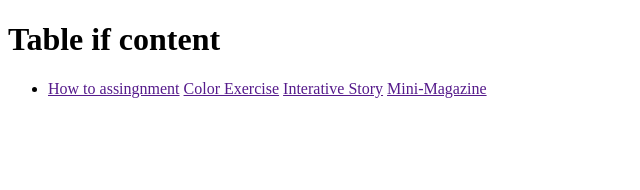
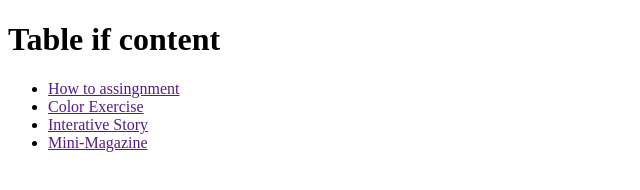
Before and after one commit to rahmanhira/rahmanhira.github.io, a plain HTML site: page index.html in a window 1280 px wide. Shown: the whole page, without its empty margins (0-640 px from the left). Drawn offline with Linux system fonts and the light colour scheme.

Commit message:
lines
adding lines

```diff
--- a/index.html
+++ b/index.html
@@ -10,12 +10,12 @@
  <nav>
  	<ul>
  		<li>
- 			<a href=""> How to assingnment</a>
- 			<a href=""> Color Exercise</a>
- 			<a href=""> Interative Story</a>
- 			<a href=""> Mini-Magazine</a>
+ 			<a href=""> How to assingnment</a></li>
+ 			<li><a href=""> Color Exercise</a></li>
+ 			<li><a href=""> Interative Story</a></li>
+ 			<li><a href=""> Mini-Magazine</a></li>
  			<a href=""></a>
- 		</li>
+
  	</ul>
  </nav>
 </body>
```
